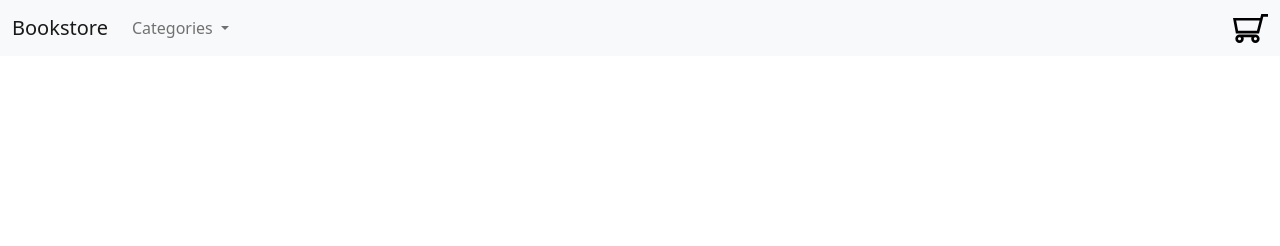
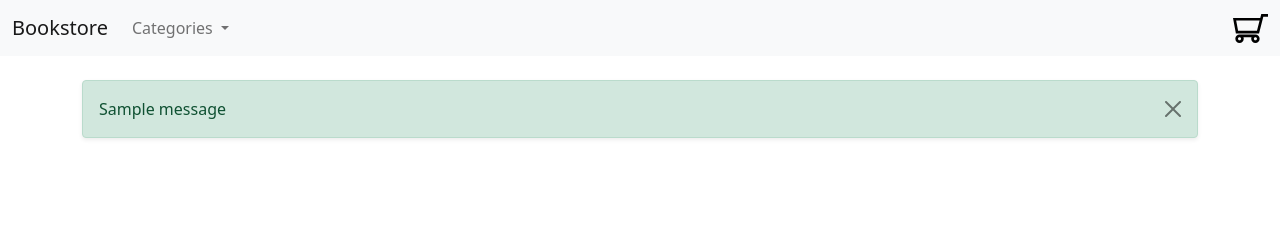
Before and after one commit to iwantmymtv/tesztfeladat2, a Django app: page /cart/mine in a window 1280 px wide. Shown: the top 246 px of the page. Run offline with Django 4.2, Linux system fonts and the light colour scheme; data comes from the database, SQL or seed files in the repository; both versions use the stored data as it was after the commit; one stand-in notice (Sample message) is shown; some libraries are stand-ins or nearby versions.

Commit message:
messages

```diff
--- a/cart/views.py
+++ b/cart/views.py
@@ -1,5 +1,6 @@
 from django.shortcuts import render
 from django.http import HttpResponseRedirect
+from django.contrib import messages
 
 from .models import Cart,CartItem
 from products.models import Product
@@ -51,5 +52,7 @@ def add_to_cart(request,product_id:int):
         return HttpResponseRedirect(request.META.get('HTTP_REFERER'))
 
     item.quantity += 1
-    item.save
+    item.save()
+    messages.success(request,"Item was successfully added to cart")
+
     return HttpResponseRedirect(request.META.get('HTTP_REFERER'))
--- a/templates/base.html
+++ b/templates/base.html
@@ -35,7 +35,16 @@
       </a>
     </div>
   </nav>
-
+  {% if messages %}
+  <div class="container mt-4">
+    {% for message in messages %}
+    <div class="alert shadow-sm {% if message.tags %}alert-{{ message.tags }}{% endif %} alert-dismissible fade show" role="alert">
+      {{ message }}
+      <button type="button" class="btn-close" data-bs-dismiss="alert" aria-label="Close"></button>
+    </div>
+    {% endfor %}
+  </div>
+  {% endif %}
       <main>
         {% block content %}{% endblock content %}
       </main>
```
Also changed, not shown: db.sqlite3.
